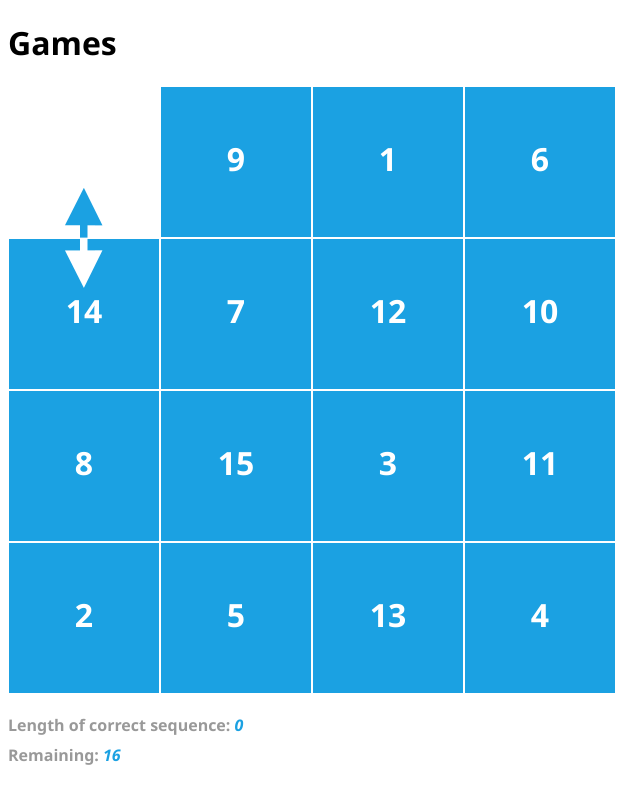
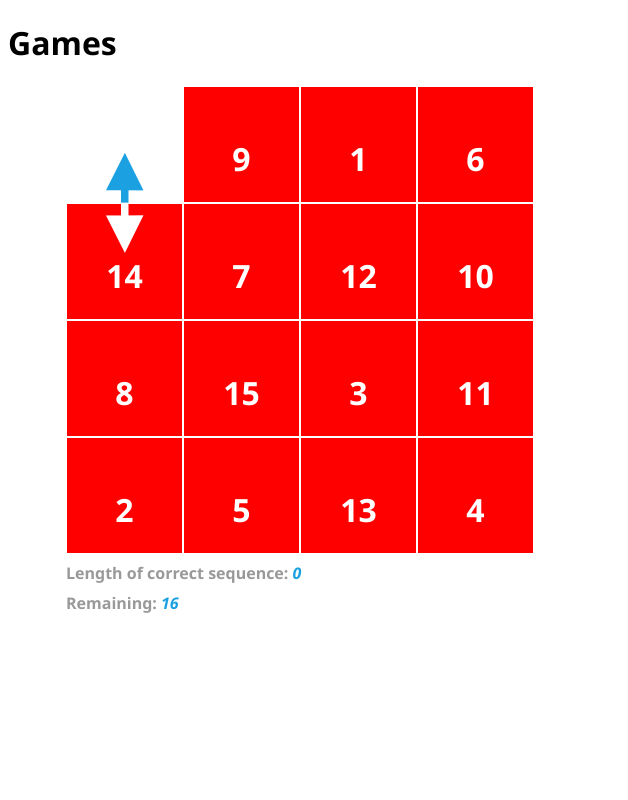
Before and after one commit to E2Blue/Fifteen, a plain HTML site: page index.html in a window 600 px wide. In both pictures the pointer is over the element "14". Shown: the whole page, 628 px wide, since content can reach past the window. Drawn offline with Linux system fonts and the light colour scheme.

Commit message:
Started responsive and moved images
Moved images to a separate folder and added images for phone
size.
Implemented basic responsive functionality

```diff
--- a/styles/fifteen-responsive.css
+++ b/styles/fifteen-responsive.css
@@ -2,10 +2,16 @@
 @media (max-width: 480px) { .square {background:green;} }
 
 /* Landscape phone to portrait tablet */
-@media (max-width: 767px) { ... }
+@media (min-width: 481px) and (max-width: 767px) {
+	#gameField {width:468px;height:468px;margin:20px auto 0 auto;}
+	#gameStatus {width:468px;}
+ 	.square {background:red;width:115px;height:115px;}
+ 	#gameField>.square>h3 {width:115px;}
+
+}
 
 /* Portrait tablet to landscape and desktop */
-@media (min-width: 768px) and (max-width: 979px) { ... }
+@media (min-width: 768px) and (max-width: 979px) { .square{background:purple;} }
 
 /* Large desktop */
-@media (min-width: 1200px) { ... }
+@media (min-width: 1200px) { }
--- a/styles/fifteen.css
+++ b/styles/fifteen.css
@@ -6,8 +6,8 @@ h4 {margin: 0.5em 0;}
 .subtle {color:#999;}
 .square.correct {background:silver;}
 
-#gameField {width:620px;height:620px;margin:20px auto 0 auto;}
-#gameStatus {width:620px;margin:0 auto;}
+#gameField {width:608px;height:608px;margin:20px auto 0 auto;}
+#gameStatus {width:608px;margin:0 auto;}
 
 .square {width:150px;height:150px;background:#1BA1E2;border:1px solid white;float:left;position:relative;}
 .square.empty {background:none;}
@@ -17,7 +17,7 @@ h4 {margin: 0.5em 0;}
 /* arrow directions */
 #gameField>.square.over:hover>h3,.square.under:hover>h3,.square.left:hover>h3,.square.right:hover>h3{position:relative;background-position: center center;background-repeat:no-repeat;}
 
-#gameField>.square.over:hover>h3{height:100px;padding-bottom:152px;background-image:url('.././arrow-over-normal.png');}
-#gameField>.square.under:hover>h3{height:100px;top:-152px;padding-top:202px;background-image:url('.././arrow-under-normal.png');}
-#gameField>.square.left:hover>h3{width:150px;padding-right:152px;background-image:url('.././arrow-left-normal.png');}
-#gameField>.square.right:hover>h3{width:151px;left:-151px;padding-left:150px;background-image:url('.././arrow-right-normal.png');}
+#gameField>.square.over:hover>h3{height:100px;padding-bottom:152px;background-image:url('../images/arrow-over-normal.png');}
+#gameField>.square.under:hover>h3{height:100px;top:-152px;padding-top:202px;background-image:url('../images/arrow-under-normal.png');}
+#gameField>.square.left:hover>h3{width:150px;padding-right:152px;background-image:url('../images/arrow-left-normal.png');}
+#gameField>.square.right:hover>h3{width:151px;left:-151px;padding-left:150px;background-image:url('../images/arrow-right-normal.png');}
```
Also changed, not shown: images/arrow-left-normal.png (renamed from arrow-left-normal.png), images/arrow-left-phone.png (added), images/arrow-over-normal.png (renamed from arrow-over-normal.png), images/arrow-over-phone.png (added), images/arrow-right-normal.png (renamed from arrow-right-normal.png), images/arrow-right-phone.png (added), images/arrow-under-normal.png (renamed from arrow-under-normal.png), images/arrow-under-phone.png (added), 3 other files.
